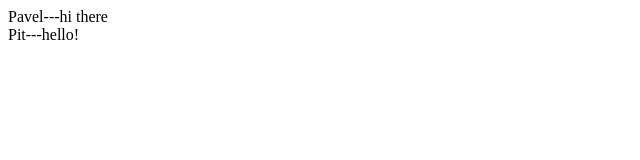
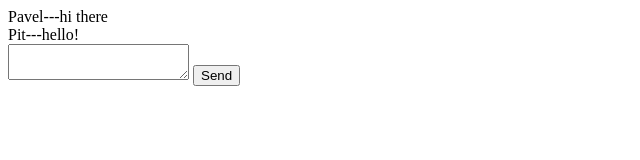
Before and after one commit to pulysak/chat, a website: page index.html in a window 1280 px wide. Shown: the whole page, without its empty margins (0-640 px from the left). Drawn offline with Linux system fonts and the light colour scheme.

Commit message:
add form and exports

```diff
--- a/index.html
+++ b/index.html
@@ -3,14 +3,14 @@
     <head>
         <meta charset="utf-8">
         <title>My chat</title>
-        <script type="text/javascript" src="./src/chat/chat.js"></script>
     </head>
 
     <body>
         <div class="js-app"></div>
-        <script type="text/javascript">
-            // new App(document.querySelector('.js-app'));
-            new Chat({el: document.querySelector('.js-app')}).render();
+        <script type="module">
+            import {App} from './src/app/app.js';
+
+            new App({el: document.querySelector('.js-app')});
         </script>
     </body>
 </html>
--- /dev/null
+++ b/src/app/app.js
@@ -0,0 +1,24 @@
+import {Chat} from './../chat/chat.js';
+import {Form} from './../form/form.js';
+
+
+export class App {
+    constructor({el}){
+        this.el = el;
+
+        this.chat = new Chat({
+            el: document.createElement('div')
+        });
+        this.form = new Form({
+            el: document.createElement('div')
+        });
+        this.el.append(this.chat.el, this.form.el);
+
+        this.render();
+    }
+
+    render() {
+        this.chat.render();
+        this.form.render();
+    }
+}
--- a/src/chat/chat.js
+++ b/src/chat/chat.js
@@ -1,9 +1,9 @@
-MESSAGES = [
+const MESSAGES = [
 	{author: 'Pavel', text: 'hi there'},
 	{author: 'Pit', text: 'hello!'},
 ];
 
-class Chat {
+export class Chat {
 	constructor({el, data}) {
 		this.el = el;
 		this.data = data || { messages: MESSAGES };
--- /dev/null
+++ b/src/form/form.js
@@ -0,0 +1,14 @@
+export class Form {
+	constructor({el}) {
+		this.el = el;
+	}
+
+	render() {
+		this.el.innerHTML = `
+			<form>
+				<textarea></textarea>
+				<input type="submit" value="Send">
+			</form>
+		`;
+	}
+}
```
